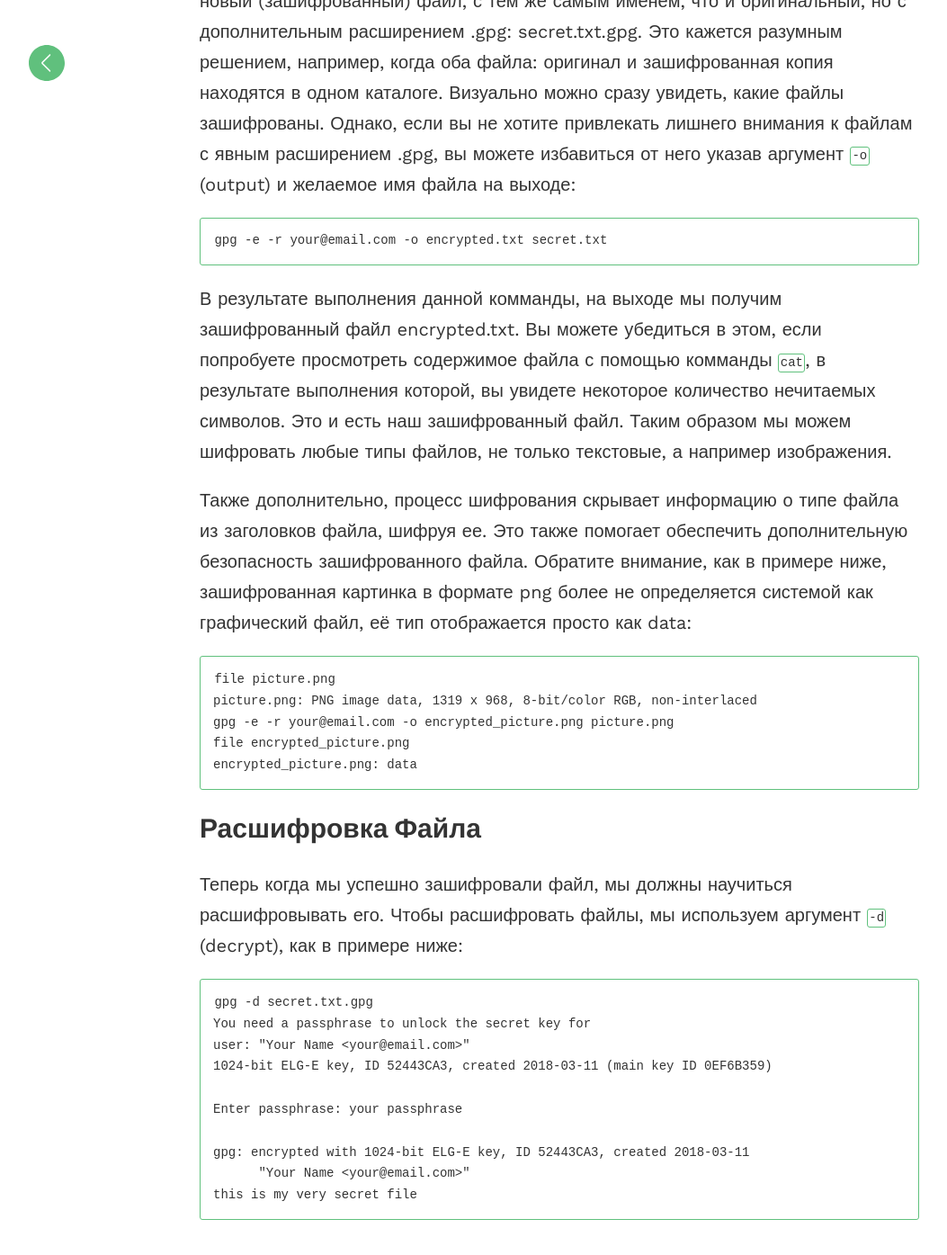
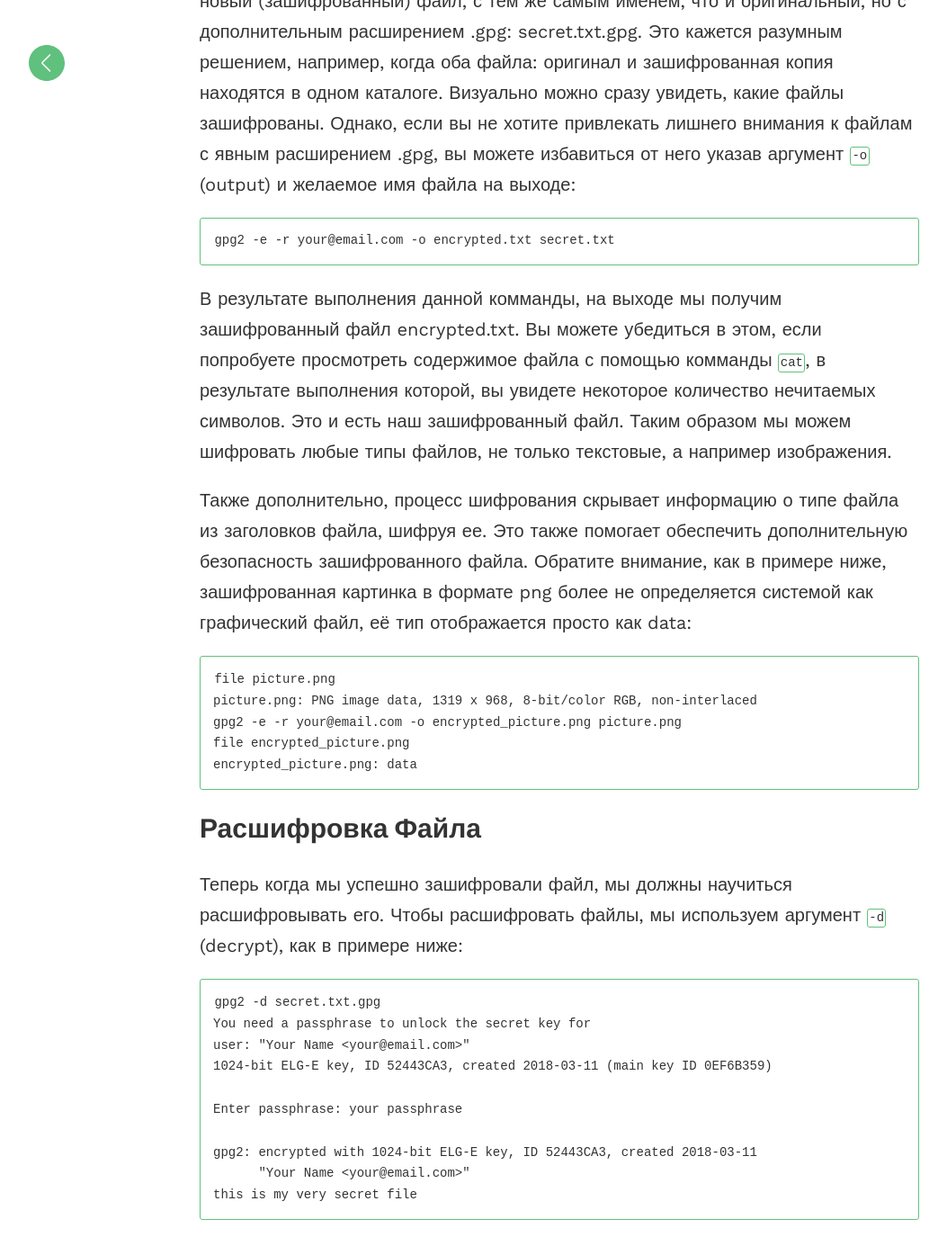
Before and after one commit to evgeniyantipin/evgeniyantipin.github.io, a Jekyll site: the page built from _posts/2018-03-10-gpg2.markdown, in a window 1280 px wide and 1400 px high, scrolled down 3716 px. Shown: the top 1395 px of the window at 90% size, without its empty margins (18-1071 px from the left). Built offline with Jekyll 4.4.1, drawn with Linux system fonts in a browser that asks for light colours.

Commit message:
Update 2018-03-10-gpg2.markdown

````diff
--- a/_posts/2018-03-10-gpg2.markdown
+++ b/_posts/2018-03-10-gpg2.markdown
@@ -76,12 +76,12 @@ echo 'this is my very secret file' > secret.txt
 А теперь мы зашифруем файл secret.txt, явно указывая получателя как себя самого: технически мы можем сделать это, поскольку мы имеем наш собственный public ключ (а соответственно и ассоциированный с ним email) в нашей коллекции public ключей.
 Мы будем использовать параметр `-e` (encrypt) вместе с `-r` (recepient) и почтой получателя, завершая это именем файла, который мы будем шифровать:
 ```bash
-gpg -e -r your@email.com secret.txt
+gpg2 -e -r your@email.com secret.txt
 ```
 Как вы можете видеть, в результате выполнения данной комманды мы получили новый (зашифрованный) файл, с тем же самым именем, что и оригинальный, но с дополнительным расширением .gpg: secret.txt.gpg. Это кажется разумным решением, например, когда оба файла: оригинал и зашифрованная копия находятся в одном каталоге. Визуально можно сразу увидеть, какие файлы зашифрованы.
 Однако, если вы не хотите привлекать лишнего внимания к файлам с явным расширением .gpg, вы можете избавиться от него указав аргумент `-o` (output) и желаемое имя файла на выходе:
 ```bash
-gpg -e -r your@email.com -о encrypted.txt secret.txt
+gpg2 -e -r your@email.com -о encrypted.txt secret.txt
 ```
 В результате выполнения данной комманды, на выходе мы получим зашифрованный файл encrypted.txt.
 Вы можете убедиться в этом, если попробуете просмотреть содержимое файла с помощью комманды `cat`, в результате выполнения которой, вы увидете некоторое количество нечитаемых символов. Это и есть наш зашифрованный файл. Таким образом мы можем шифровать любые типы файлов, не только текстовые, а например изображения.
@@ -90,7 +90,7 @@ gpg -e -r your@email.com -о encrypted.txt secret.txt
 ```bash
 file picture.png
 picture.png: PNG image data, 1319 x 968, 8-bit/color RGB, non-interlaced
-gpg -e -r your@email.com -o encrypted_picture.png picture.png
+gpg2 -e -r your@email.com -o encrypted_picture.png picture.png
 file encrypted_picture.png
 encrypted_picture.png: data
 ```
@@ -98,14 +98,14 @@ encrypted_picture.png: data
 Теперь когда мы успешно зашифровали файл, мы должны научиться расшифровывать его.
 Чтобы расшифровать файлы, мы используем аргумент `-d` (decrypt), как в примере ниже:
 ```bash
-gpg -d secret.txt.gpg
+gpg2 -d secret.txt.gpg
 You need a passphrase to unlock the secret key for
 user: "Your Name <your@email.com>"
 1024-bit ELG-E key, ID 52443CA3, created 2018-03-11 (main key ID 0EF6B359)
 
 Enter passphrase: your passphrase
 
-gpg: encrypted with 1024-bit ELG-E key, ID 52443CA3, created 2018-03-11
+gpg2: encrypted with 1024-bit ELG-E key, ID 52443CA3, created 2018-03-11
       "Your Name <your@email.com>"
 this is my very secret file
 ```
````
